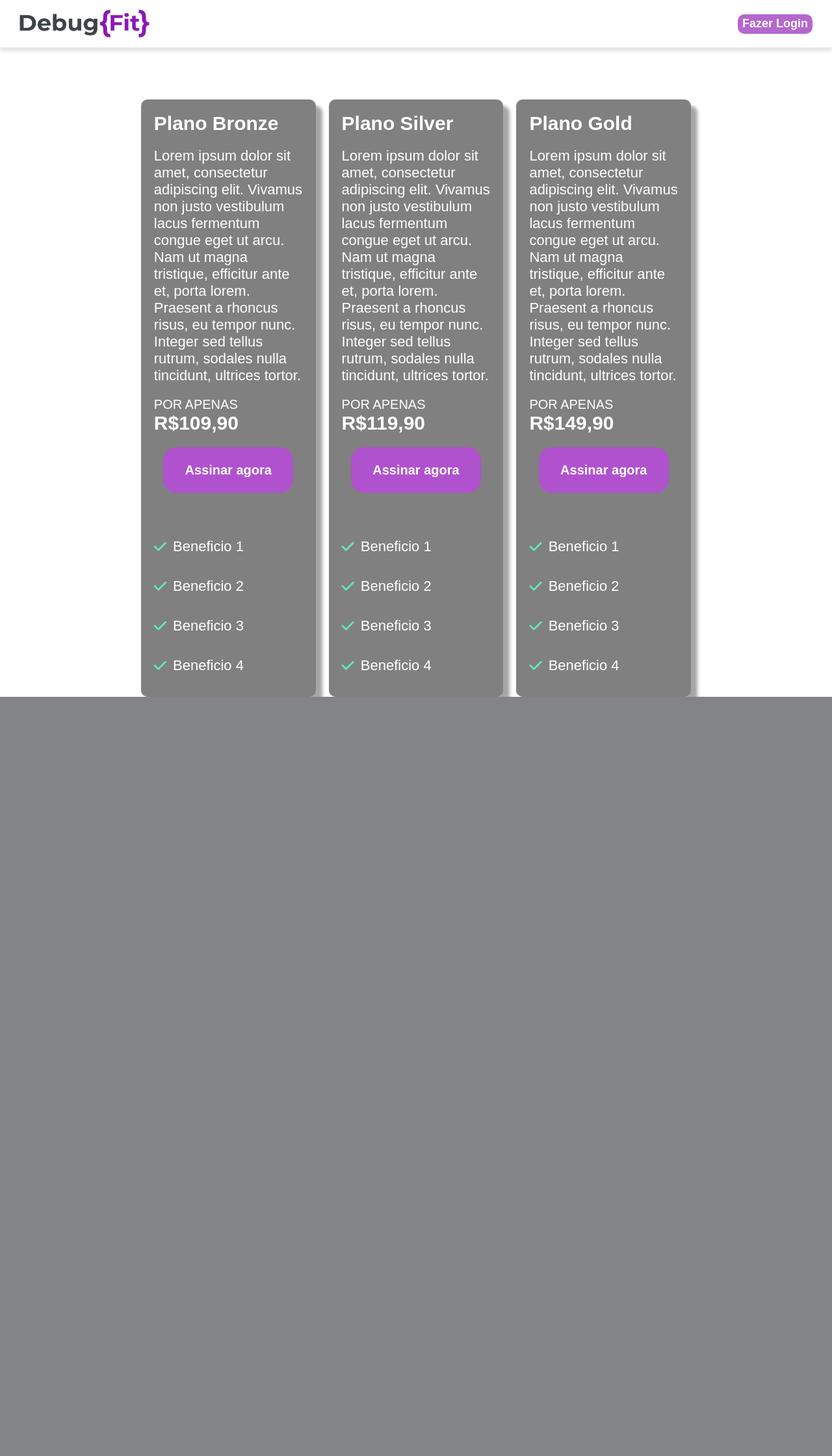
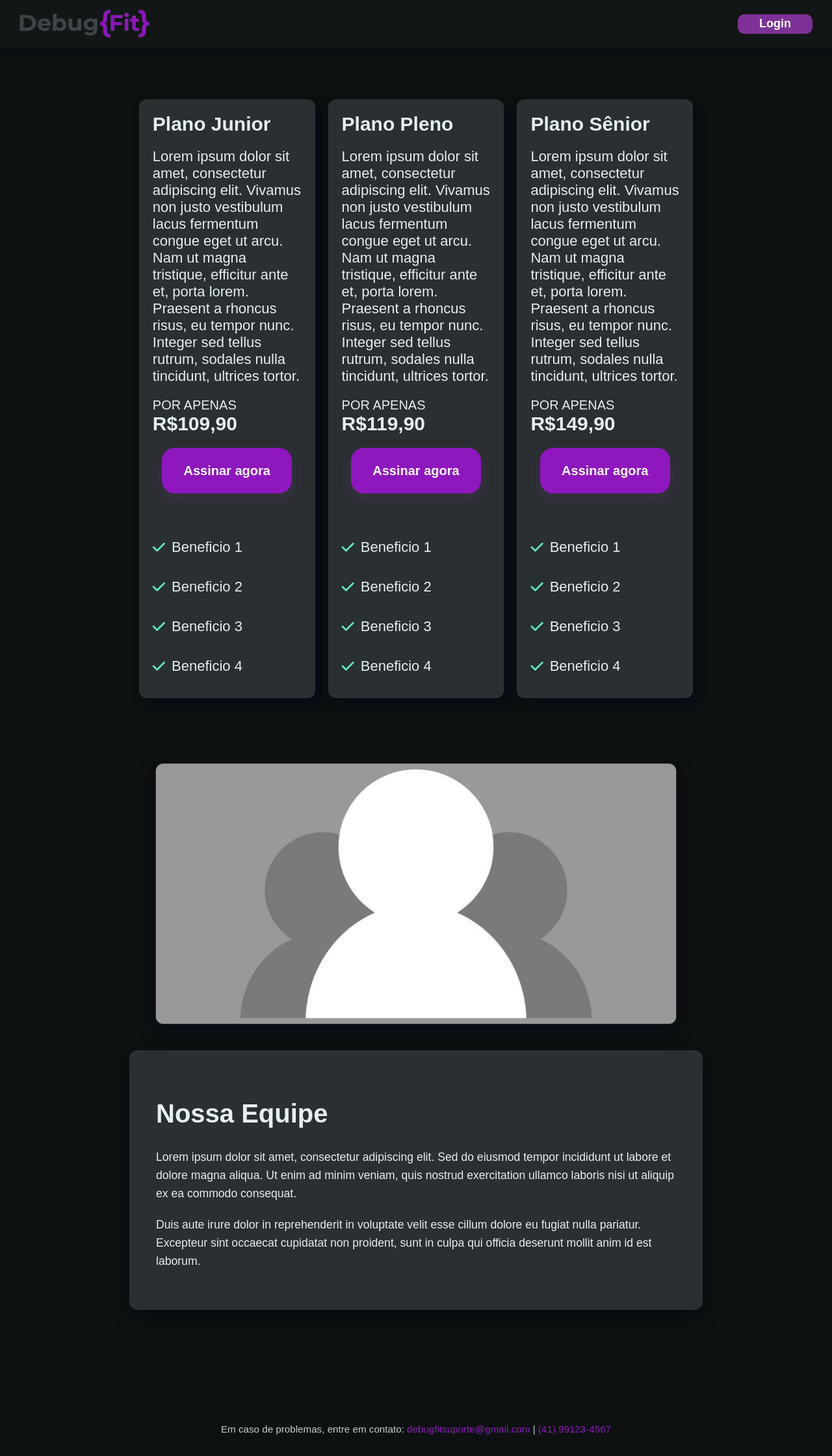
Before and after one commit to PedroMagno07/gym-system-fullstack, a PHP site: page / in a window 1280 px wide. Shown: the whole page at 65% size. Before the commit the page ends 1072 px from the top, so only its background shows below. Run offline with PHP 8.4, Linux system fonts and the light colour scheme.

Commit message:
Tela Inicial (Planos, Sobre Nós)

```diff
--- a/DBG/frontend/index.html
+++ b/DBG/frontend/index.html
@@ -12,15 +12,15 @@
 <div class="dad">
     <div class="up">
         <header class="head">
-            <img class="logo" src="images/simplylogo.png" alt="">
-            <button class="btlogin"><a href="./login/login.html"> Fazer Login</button> </a>
+            <img class="logo" src="images/simplylogo.png">
+                <button class="btlogin"><a href="login.html"> Login</button> </a>
         </header>
 
     </div>
 
     <div class="bxsplans">
         <div class="plan1">
-            <p class="planame">Plano Bronze</p>
+            <p class="planame">Plano Junior</p>
             <p class="plandes">Lorem ipsum dolor sit amet, consectetur adipiscing elit. Vivamus non justo vestibulum lacus fermentum congue eget ut arcu. Nam ut magna tristique, efficitur ante et, porta lorem. Praesent a rhoncus risus, eu tempor nunc. Integer sed tellus rutrum, sodales nulla tincidunt, ultrices tortor.</p>
             <p class="por">POR APENAS</p>
             <p class="price">R$109,90</p>
@@ -38,7 +38,7 @@
 
 
         <div class="plan2">
-            <p class="planame">Plano Silver</p>
+            <p class="planame">Plano Pleno</p>
             <p class="plandes">Lorem ipsum dolor sit amet, consectetur adipiscing elit. Vivamus non justo vestibulum lacus fermentum congue eget ut arcu. Nam ut magna tristique, efficitur ante et, porta lorem. Praesent a rhoncus risus, eu tempor nunc. Integer sed tellus rutrum, sodales nulla tincidunt, ultrices tortor.</p>
             <p class="por">POR APENAS</p>
             <p class="price">R$119,90</p>
@@ -56,7 +56,7 @@
 
 
         <div class="plan2">
-            <p class="planame">Plano Gold</p>
+            <p class="planame">Plano Sênior</p>
             <p class="plandes">Lorem ipsum dolor sit amet, consectetur adipiscing elit. Vivamus non justo vestibulum lacus fermentum congue eget ut arcu. Nam ut magna tristique, efficitur ante et, porta lorem. Praesent a rhoncus risus, eu tempor nunc. Integer sed tellus rutrum, sodales nulla tincidunt, ultrices tortor.</p>
             <p class="por">POR APENAS</p>
             <p class="price">R$149,90</p>
@@ -70,9 +70,29 @@
                 <p><i class="fas fa-check"></i> Beneficio 3</p>
                 <p><i class="fas fa-check"></i> Beneficio 4</p>
             </div>
+        </div>
     </div>
 
-</div>
+    <!-- Sobre Nós -->
+    <div class="about-section">
+        <div class="team-photo">
+            <img src="images/team-placeholder.jpg" alt="Nossa Equipe" class="team-image">
+        </div>
+
+        <div class="team-content">
+            <h2>Nossa Equipe</h2>
+            <div class="team-text">
+                <p>Lorem ipsum dolor sit amet, consectetur adipiscing elit. Sed do eiusmod tempor incididunt ut labore et dolore magna aliqua. Ut enim ad minim veniam, quis nostrud exercitation ullamco laboris nisi ut aliquip ex ea commodo consequat.</p>
+
+                <p>Duis aute irure dolor in reprehenderit in voluptate velit esse cillum dolore eu fugiat nulla pariatur. Excepteur sint occaecat cupidatat non proident, sunt in culpa qui officia deserunt mollit anim id est laborum.</p>
+            </div>
+        </div>
+    </div>
+    </div>
+
+    <footer class="footer">
+        <p>Em caso de problemas, entre em contato: <a href="mailto:debugfitsuporte@gmail.com">debugfitsuporte@gmail.com</a> | <a href="tel:+5541991234567">(41) 99123-4567</a></p>
+    </footer>
 
 </body>
 </html>
--- a/DBG/frontend/style.css
+++ b/DBG/frontend/style.css
@@ -2,7 +2,8 @@ body {
     margin: 0;
     display: flex;
     flex-direction: column;
-  background-color: white;
+    background-color: #0E1111; /* fundo escuro solicitado */
+    color: #e6eef2; /* texto claro para legibilidade */
     font-family: sans-serif;
 }
 
@@ -13,9 +14,9 @@ a {
 }
 
 .head {
-  background-color: white;
+    background-color: rgba(255,255,255,0.02); /* leve destaque sobre o fundo escuro */
     padding: 15px 30px;
-  box-shadow: 0px 6px 5px rgba(0, 0, 0, 0.1);
+    box-shadow: 0px 6px 18px rgba(2,6,23,0.6);
     display: flex;
     justify-content: space-between;
     align-items: center;
@@ -28,7 +29,7 @@ a {
     cursor: pointer;
 }
 
-/* Menu superior direito */
+/* Menu superior direito - botão de login */
 .btlogin {
     border-radius: 10px;
     width: 115px;
@@ -41,6 +42,10 @@ a {
     margin-left: auto;
 }
 
+.btlogin:hover {
+    cursor: pointer;
+}
+
 /* Caixa pai com os planos */
 .bxsplans {
     margin-top: 80px;
@@ -50,28 +55,25 @@ a {
 }
 
 /* Caixas dos planos */
-.plan1,
-.plan2,
-.plan3 {
+.plan1, .plan2, .plan3 {
     height: 50%;
     width: 21%;
-  border-radius: 10px;
-  background-color: gray;
-  color: white;
-  box-shadow: 10px 10px 5px rgba(73, 73, 73, 0.486);
-  transition: transform 0.3s cubic-bezier(0.4, 2, 0.6, 1), box-shadow 0.3s;
+    border-radius: 12px;
+    background-color: #2a2f31; /* superfície das caixas — levemente mais clara que o fundo */
+    color: inherit; /* herda o texto claro do body */
+    border: 1px solid rgba(255,255,255,0.03);
+    box-shadow: 10px 10px 20px rgba(2,6,23,0.6);
+    transition: transform 0.3s;
 }
 
-.plan1:hover,
-.plan2:hover,
-.plan3:hover {
-  color: white;
+.plan1:hover, .plan2:hover, .plan3:hover {
+    color: inherit;
     transform: scale(1.08);
     z-index: 2;
-  box-shadow: 0 8px 32px rgba(73, 73, 73, 0.25);
+    box-shadow: 0 12px 40px rgba(2,6,23,0.7);
 }
 
-/* Quando um plano NÃO está em hover, mas outro está, ele diminui */
+/* quando um plano NÃO está em hover, mas outro está, ele diminui */
 .bxsplans:hover .plan1:not(:hover),
 .bxsplans:hover .plan2:not(:hover),
 .bxsplans:hover .plan3:not(:hover) {
@@ -121,16 +123,18 @@ a {
     height: 70px;
     font-size: 20px;
     font-weight: bold;
-  background-color: rgba(190, 68, 228, 0.767);
+    background-color: #8F17BE; /* marca roxa mantida, ligeiramente mais opaca no escuro */
     color: white;
     border: none;
     transition: border-radius 0.3s, box-shadow 0.3s, background 0.3s;
+    box-shadow: 0 8px 24px rgba(190,68,228,0.12);
 }
 
 .btplan:hover {
     justify-content: center;
     cursor: pointer;
     border-radius: 70px;
+    background-color: #651187;
 }
 
 .caixabotao {
@@ -148,13 +152,103 @@ a {
 /* Aplicamos o Flexbox em cada parágrafo de benefício */
 .beneficios p {
     font-size: 22px;
-  display: flex; /* 1. Ativa o modo flex, colocando o ícone e o texto em linha */
-  align-items: center; /* 2. Alinha o ícone e o texto verticalmente no centro */
-  margin-bottom: 35px; /* Adiciona um espaço abaixo de cada linha de benefício */
+    display: flex;         /* 1. Ativa o modo flex, colocando o ícone e o texto em linha */
+    align-items: center;   /* 2. Alinha o ícone e o texto verticalmente no centro */
+    margin-bottom: 35px;   /* Adiciona um espaço abaixo de cada linha de benefício */
 }
 
 /* Damos um espaço entre o ícone e o texto */
 .beneficios .fa-check {
     margin-right: 10px; /* 3. Cria um espaçamento à direita do ícone */
-  color: #63e6be; /* Mantém a cor que você definiu */
+    color: #63E6BE;     /* Mantém a cor que você definiu */
 }
+
+/* Seção Sobre Nós */
+.about-section {
+    margin: 100px auto;
+    max-width: 1200px;
+    padding: 0 20px;
+    display: flex;
+    flex-direction: column;
+    align-items: center;
+    gap: 40px;
+}
+
+.team-photo {
+    width: 100%;
+    max-width: 800px;
+    height: 400px;
+    background-color: #2a2f31;
+    border-radius: 12px;
+    overflow: hidden;
+    border: 1px solid rgba(255,255,255,0.03);
+    box-shadow: 0px 8px 24px rgba(2,6,23,0.6);
+}
+
+.team-image {
+    width: 100%;
+    height: 100%;
+    object-fit: cover;
+}
+
+.team-content {
+    width: 100%;
+    max-width: 800px;
+    background-color: #2a2f31;
+    padding: 40px;
+    border-radius: 12px;
+    border: 1px solid rgba(255,255,255,0.03);
+    box-shadow: 0px 8px 24px rgba(2,6,23,0.6);
+}
+
+.team-content h2 {
+    font-size: 2.5em;
+    margin-bottom: 30px;
+    color: #e6eef2;
+    font-family: Arial, Helvetica, sans-serif;
+}
+
+.team-text {
+    line-height: 1.6;
+}
+
+.team-text p {
+    margin-bottom: 20px;
+    font-size: 1.1em;
+    color: #e6eef2;
+}
+
+/* Responsividade para a seção Sobre Nós */
+@media (max-width: 768px) {
+    .team-photo {
+        height: 300px;
+    }
+
+    .team-content {
+        padding: 20px;
+    }
+
+    .team-content h2 {
+        font-size: 2em;
+    }
+}
+
+/* Footer */
+.footer {
+    padding: 18px 20px;
+    text-align: center;
+    color: rgba(230,238,242,0.85);
+    font-size: 0.95em;
+    border-top: 1px solid rgba(255,255,255,0.03);
+    margin-top: 40px;
+    background: transparent;
+}
+
+.footer a {
+    color: #8F17BE;
+    text-decoration: none;
+}
+
+.footer a:hover {
+    text-decoration: underline;
+}
```
Also changed, not shown: DBG/frontend/images/team-placeholder.jpg (added). Lines whose indentation alone changed are shown as unchanged.
